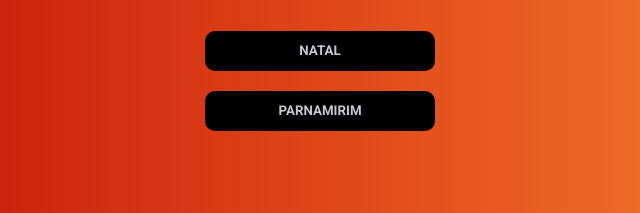
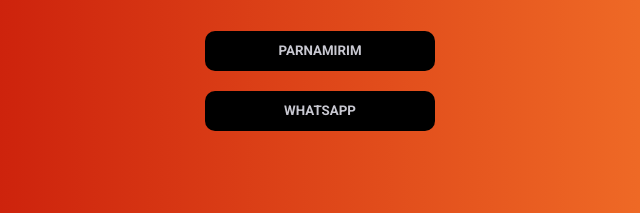
Before and after one commit to PedroSenaCabral/capangas, a website: page index.html in a window 1280 px wide. Shown: the part 427-640 px from the top of the page, 320-960 px from the left. Drawn offline with Linux system fonts and the light colour scheme; a web font is replaced by a local one.

Commit message:
Update index.html

```diff
--- a/index.html
+++ b/index.html
@@ -22,7 +22,7 @@
         <div class="social">
           <div class= "area-button">
             <button>
-              <a href="https://app.menudino.com/capangasnatal" target="_blank">NATAL</a>
+              <a href="https://app.menudino.com/capangas" target="_blank">PARNAMIRIM</a>
             </button>
           </div>
       </div>
@@ -32,7 +32,7 @@
         <div class="social">
           <div class= "area-button">
             <button>
-              <a href="https://app.menudino.com/capangas" target="_blank">PARNAMIRIM</a>
+              <a href="http://bit.ly/xiaominatal" target="_blank">WHATSAPP</a>
             </button>
           </div>
       </div>
```
